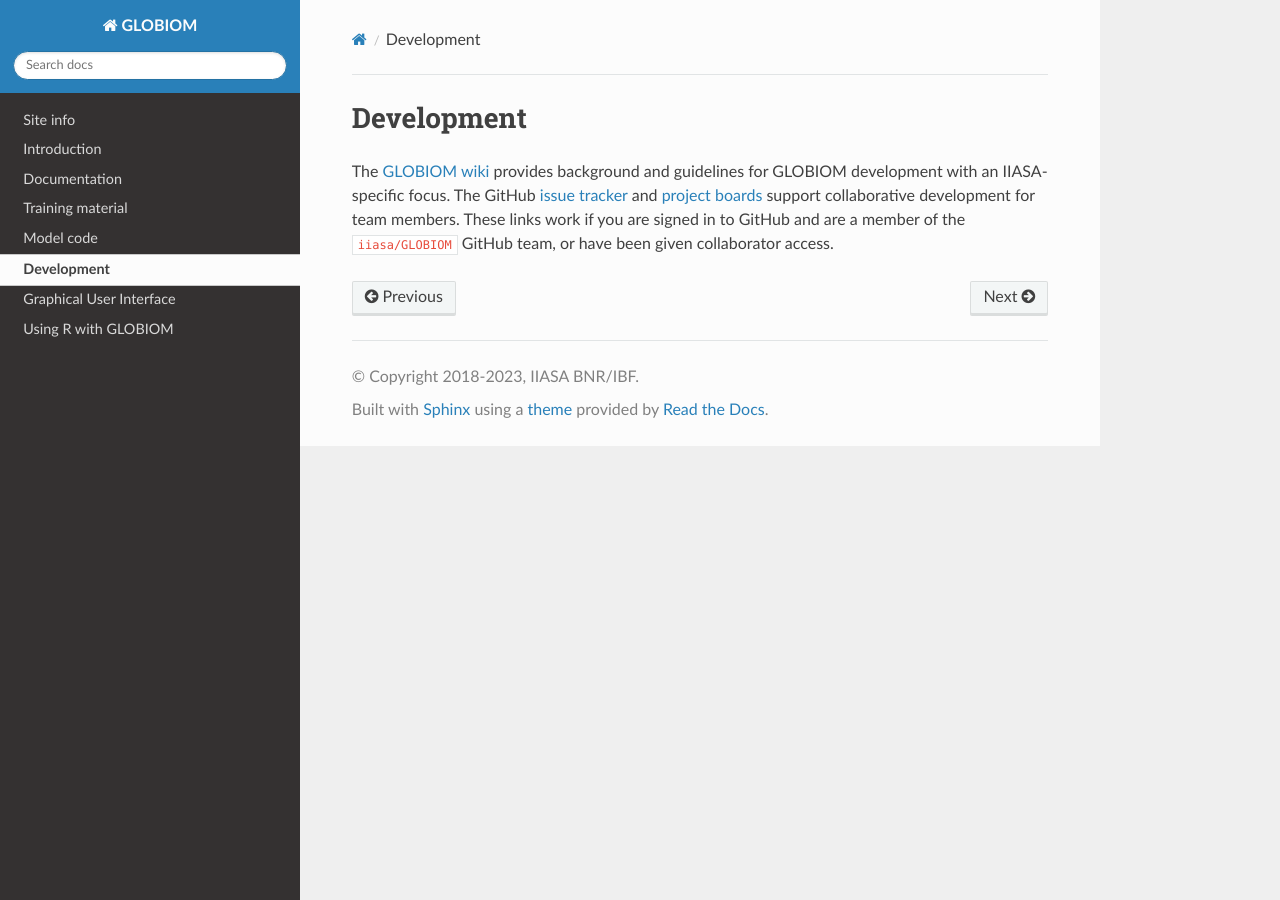
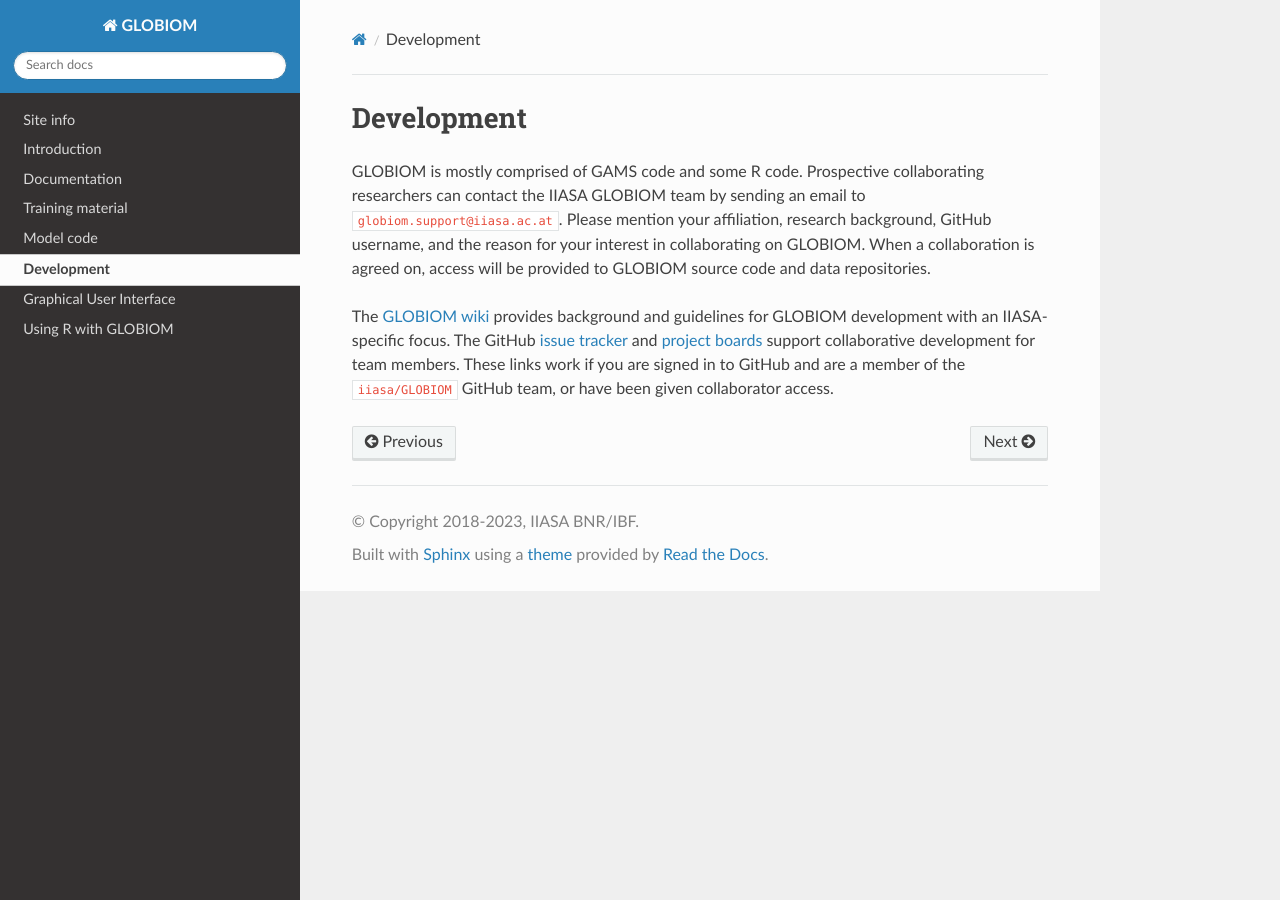
Before and after one commit to iiasa/GLOBIOM_doc, a Sphinx documentation site: the page built from source/development.rst, in a window 1280 px wide. Built offline with Sphinx 7.4.7 and the Read the Docs theme 2.0.0, drawn with Linux system fonts in a browser that asks for light colours; pages that are not in the unit, such as notebooks, are missing from menus.

Commit message:
Expand collaborator guidance

```diff
--- a/source/development.rst
+++ b/source/development.rst
@@ -1,8 +1,5 @@
 Development
 ===========
-The `GLOBIOM wiki <https://github.com/iiasa/GLOBIOM/wiki>`_ provides background and guidelines
-for GLOBIOM development with an IIASA-specific focus. The GitHub `issue tracker
-<https://github.com/iiasa/GLOBIOM/issues>`_ and `project boards
-<https://github.com/iiasa/GLOBIOM/projects>`_ support collaborative development for team
-members. These links work if you are signed in to GitHub and are a member of the
-``iiasa/GLOBIOM`` GitHub team, or have been given collaborator access.
+GLOBIOM is mostly comprised of GAMS code and some R code. Prospective collaborating researchers can contact the IIASA GLOBIOM team by sending an email to ``globiom.support@iiasa.ac.at``. Please mention your affiliation, research background, GitHub username, and the reason for your interest in collaborating on GLOBIOM. When a collaboration is agreed on, access will be provided to GLOBIOM source code and data repositories.
+
+The `GLOBIOM wiki <https://github.com/iiasa/GLOBIOM/wiki>`_ provides background and guidelines for GLOBIOM development with an IIASA-specific focus. The GitHub `issue tracker <https://github.com/iiasa/GLOBIOM/issues>`_ and `project boards <https://github.com/iiasa/GLOBIOM/projects>`_ support collaborative development for team members. These links work if you are signed in to GitHub and are a member of the ``iiasa/GLOBIOM`` GitHub team, or have been given collaborator access.
```
